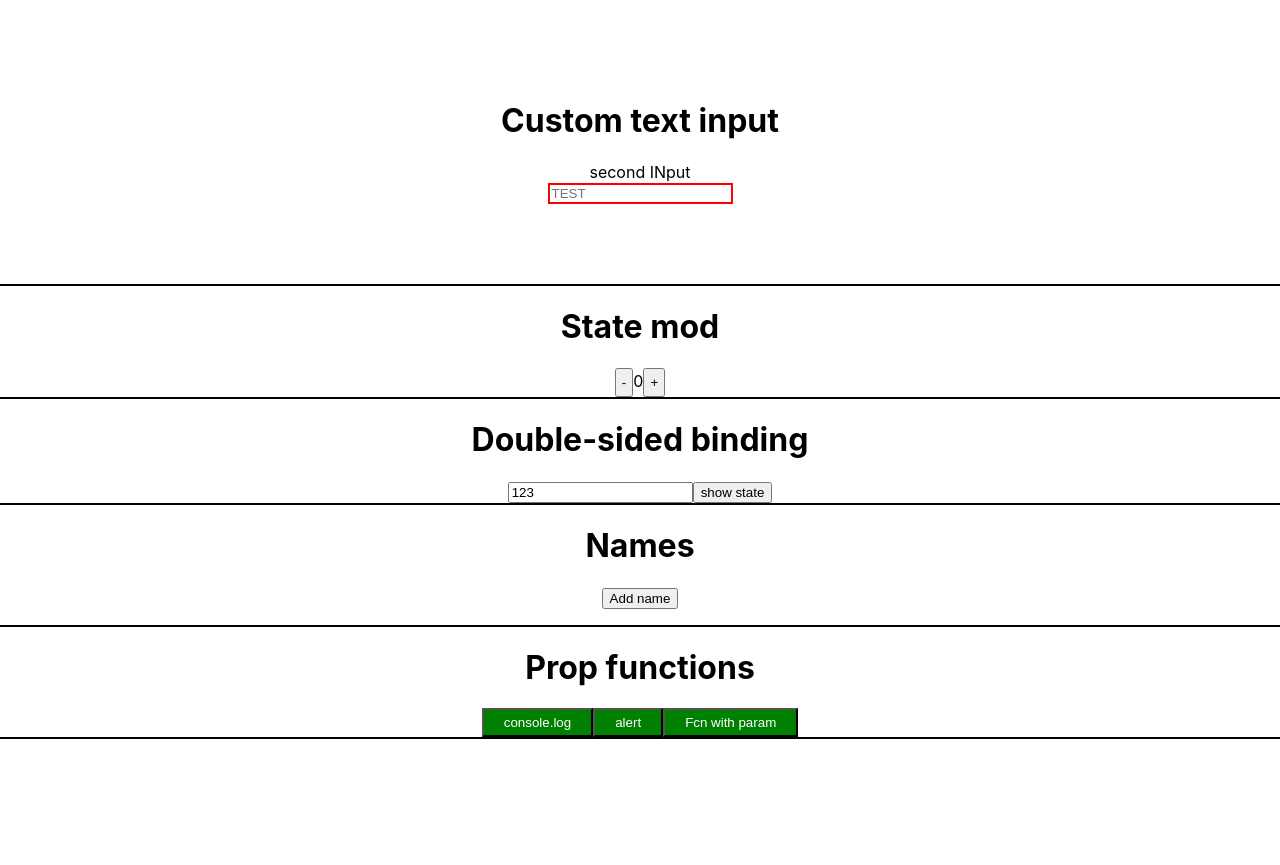
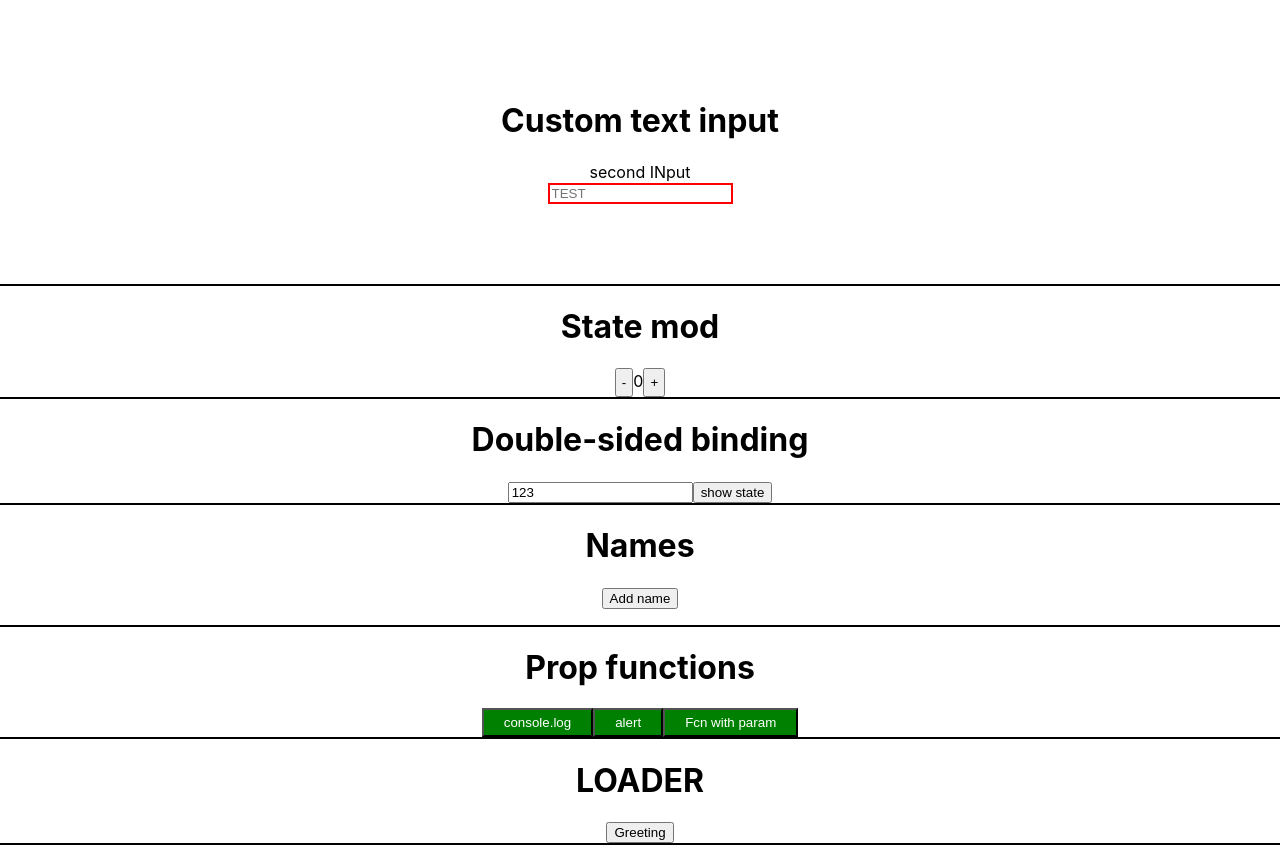
Before and after one commit to Gantlas/react-hw-1-part2, a React (Create React App) app: page / in a window 1280 px wide. Before the commit the page ends 800 px from the top, so only its background shows below. Built offline with nearby package versions, Linux system fonts and the light colour scheme.

Commit message:
done Loader task

```diff
--- a/src/App.js
+++ b/src/App.js
@@ -3,6 +3,7 @@ import React from "react";
 import "./App.css";
 import CustomTextInput from "./components/CustomTextInput/CustomTextInput";
 import DoubleSidedBinding from "./components/DoubleSidedBinding/DoubleSidedBinding";
+import Loader from "./components/Loader/Loader";
 import Names from "./components/Names/Names.jsx";
 import PropFunctions from "./components/PropFunctions/PropFunctions";
 import StateMod from "./components/StateMod/StateMod";
@@ -31,6 +32,7 @@ class App extends React.Component {
         <DoubleSidedBinding value="123" />
         <Names />
         <PropFunctions />
+        <Loader />
       </div>
     );
   }
--- /dev/null
+++ b/src/components/Loader/Loader.jsx
@@ -0,0 +1,32 @@
+/* eslint-disable no-undef */
+import React, { Component } from "react";
+import s from "./Loader.module.css";
+
+class Loader extends Component {
+  state = {
+    loading: false,
+    greeting: "",
+  };
+
+  load = () => {
+    setTimeout(this.sayHi, 3000);
+    this.setState({ loading: true });
+  };
+
+  sayHi = () => {
+    this.setState({ loading: false, greeting: "Hello world!!!" });
+  };
+
+  render() {
+    return (
+      <div className={s.container}>
+        <h1>LOADER</h1>
+        <button onClick={this.load}>Greeting</button>
+        {this.state.loading ? <div className={s.loader}></div> : ""}
+        {this.state.greeting ? <div>{this.state.greeting}</div> : ""}
+      </div>
+    );
+  }
+}
+
+export default Loader;
--- /dev/null
+++ b/src/components/Loader/Loader.module.css
@@ -0,0 +1,24 @@
+.container {
+  margin-bottom: 20px;
+  border-bottom: 2px solid black;
+}
+
+.loader {
+  border: 16px solid #f3f3f3;
+  border-top: 16px solid #3498db;
+  border-radius: 50%;
+  width: 50px;
+  height: 50px;
+  align-self: center;
+  margin: 2rem auto;
+  animation: spin 2s linear infinite;
+}
+
+@keyframes spin {
+  0% {
+    transform: rotate(0deg);
+  }
+  100% {
+    transform: rotate(360deg);
+  }
+}
```
